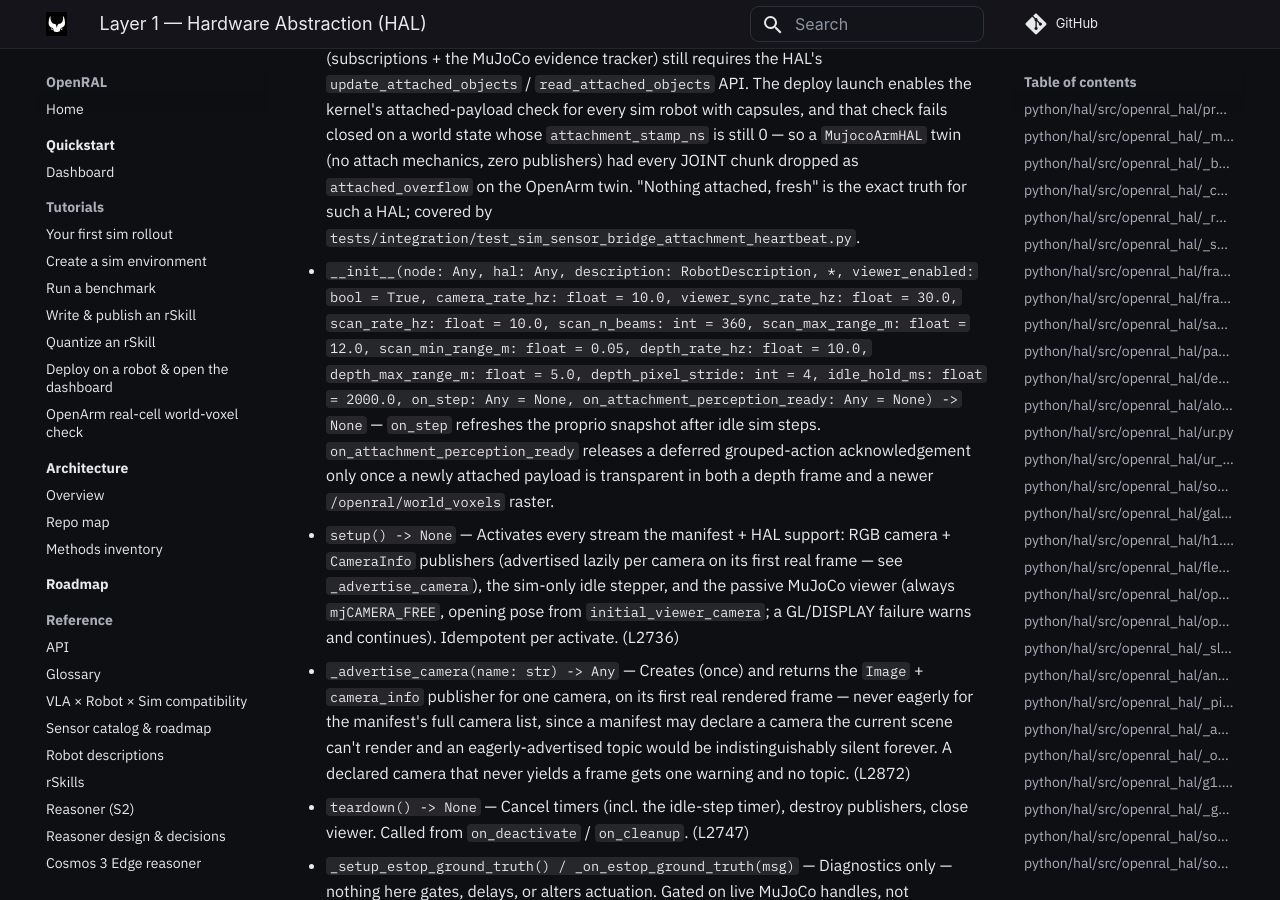
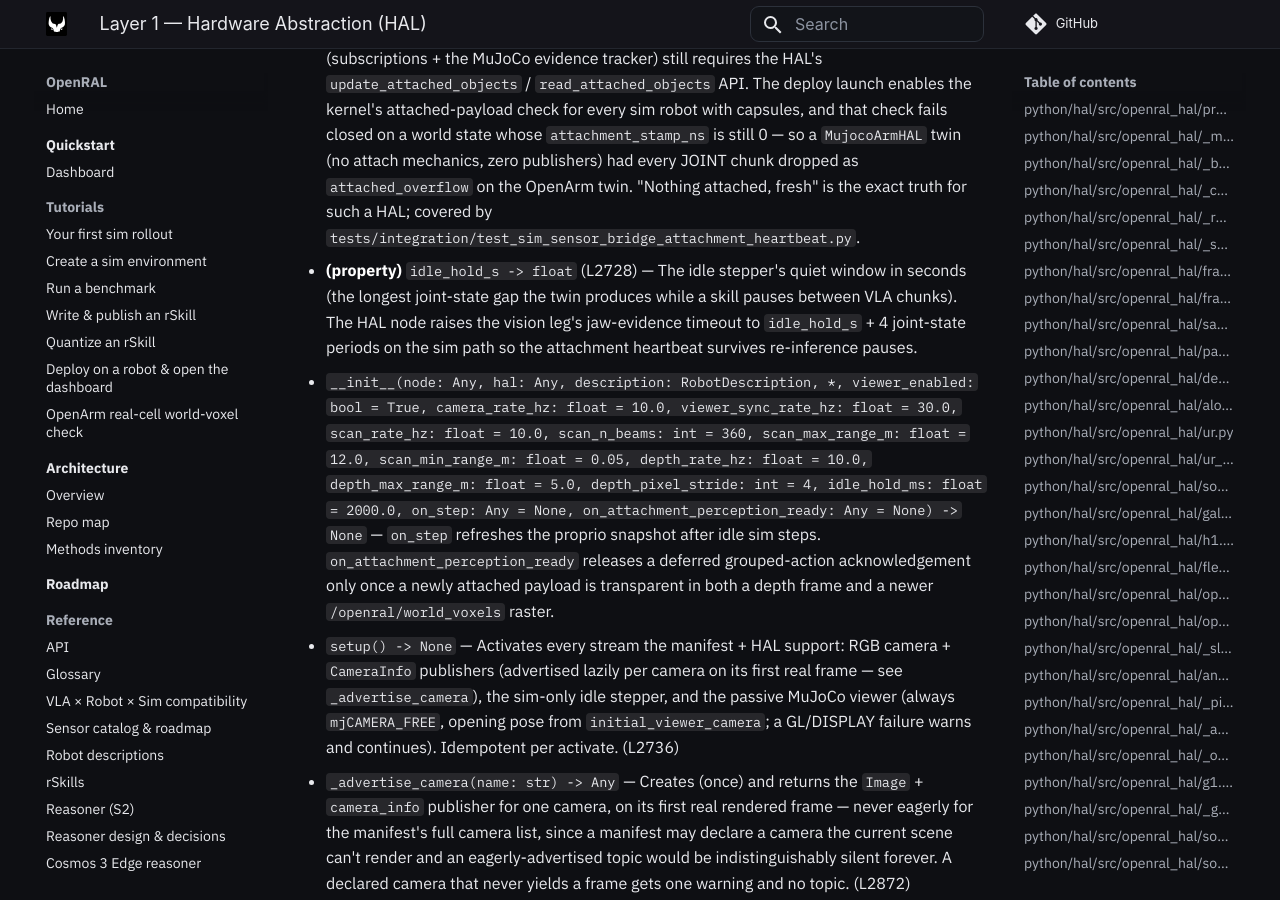
Before and after one commit to OpenRAL/openral, an MkDocs documentation site: the page built from docs/methods/01-hal.md, in a window 1280 px wide and 900 px high, scrolled down 58082 px. Built offline with MkDocs 1.6.1 and Material for MkDocs 9.7.7, drawn with Linux system fonts in a browser that asks for light colours; comment, search, counter and statistics services are not loaded.

Commit message:
docs(methods): list SimSensorBridge.idle_hold_s
Co-Authored-By: Claude Opus 5.5 <noreply@anthropic.com>
Claude-Session: https://claude.ai/code/session_01KTrV7z7yWp6QksMj6bfNMx
Signed-off-by: Adrian <adrianllopart@gmail.com>

```diff
--- a/docs/methods/01-hal.md
+++ b/docs/methods/01-hal.md
@@ -787,6 +787,7 @@ _Shared sim-sensor + viewer bridge for scene-attached HAL lifecycle nodes: repub
 - `candidate_chunk_digest(*, stamp_ns: int, control_mode: int, horizon: int, n_dof: int, flat: Sequence[float], cartesian_delta_scale: Sequence[float] = (), ee_name: str = "", frame_id: str = "", rskill_id: str = "", trace_id: str = "", tick_index: int = 0, runner_session_id: int = 0) -> dict[str, object]` — Pure JSON-safe digest of one `openral_msgs/ActionChunk`, reshaped into `horizon` rows of `n_dof` under `ticks` (a mismatched length is kept verbatim with `shape_mismatch: true`, never truncated). Records `runner_session_id` beside `tick_index` (0 = legacy producer), since a tick number alone is ambiguous across a runner restart. The command-side record of a predicted-horizon stop — the configuration the kernel actually adjudicated is instead `CollisionEvidence.joint_positions_rad`, the authority. Cached per chunk by `SimSensorBridge._on_candidate_action`. (L2360)
 - `initial_configuration_stop_record(snapshot: Mapping[str, object], *, stop_seq: int, last_action_ns: int, candidate_chunks_seen: int) -> dict[str, object] | None` — Pure classifier separating a scene-initialization stop from a mid-task one: `None` once anything has been applied (`last_action_ns != 0`), else a record naming the stop as one the scene reset produced rather than one the robot was driven into — no policy, chunk, or margin change can clear it. `candidate_chunks_seen` is reported but doesn't gate, since a chunk the kernel rejected never reached `send_action`. Diagnostics only — never suppresses, delays, or alters the stop. Called by `SimSensorBridge._log_initial_configuration_stop`. (L2430)
 - `class SimSensorBridge` — Wires and tears down sim-sensor publishers and the MuJoCo viewer on a HAL lifecycle node, gated on the robot manifest + HAL capability. `attachment_heartbeat=False` (the HAL node sets it via `sim_attachment_heartbeat` when its vision attachment leg is on, and always under `hal_mode:=real`, where "nothing attached" has no evidence behind it) opens no `/openral/attachment_state` publisher for a HAL without the attachment API, so one authority publishes on that latched topic. Owns `/scan` for both a live MJCF ray-cast (`SimAttachedHAL`) and a `constant_scan_no_hit_ranges` fan for the bare digital twin. (L2515) **Attachment heartbeat for every sim HAL (2026-09-22):** `_setup_attachment_state()` always creates the `/openral/attachment_state` publisher and its 0.2 s timer; only the staging path (subscriptions + the MuJoCo evidence tracker) still requires the HAL's `update_attached_objects` / `read_attached_objects` API. The deploy launch enables the kernel's attached-payload check for every sim robot with capsules, and that check fails closed on a world state whose `attachment_stamp_ns` is still 0 — so a `MujocoArmHAL` twin (no attach mechanics, zero publishers) had every JOINT chunk dropped as `attached_overflow` on the OpenArm twin. "Nothing attached, fresh" is the exact truth for such a HAL; covered by `tests/integration/test_sim_sensor_bridge_attachment_heartbeat.py`.
+  - **(property)** `idle_hold_s -> float` (L2728) — The idle stepper's quiet window in seconds (the longest joint-state gap the twin produces while a skill pauses between VLA chunks). The HAL node raises the vision leg's jaw-evidence timeout to `idle_hold_s` + 4 joint-state periods on the sim path so the attachment heartbeat survives re-inference pauses.
   - `__init__(node: Any, hal: Any, description: RobotDescription, *, viewer_enabled: bool = True, camera_rate_hz: float = 10.0, viewer_sync_rate_hz: float = 30.0, scan_rate_hz: float = 10.0, scan_n_beams: int = 360, scan_max_range_m: float = 12.0, scan_min_range_m: float = 0.05, depth_rate_hz: float = 10.0, depth_max_range_m: float = 5.0, depth_pixel_stride: int = 4, idle_hold_ms: float = 2000.0, on_step: Any = None, on_attachment_perception_ready: Any = None) -> None` — `on_step` refreshes the proprio snapshot after idle sim steps. `on_attachment_perception_ready` releases a deferred grouped-action acknowledgement only once a newly attached payload is transparent in both a depth frame and a newer `/openral/world_voxels` raster.
   - `setup() -> None` — Activates every stream the manifest + HAL support: RGB camera + `CameraInfo` publishers (advertised lazily per camera on its first real frame — see `_advertise_camera`), the sim-only idle stepper, and the passive MuJoCo viewer (always `mjCAMERA_FREE`, opening pose from `initial_viewer_camera`; a GL/DISPLAY failure warns and continues). Idempotent per activate. (L2736)
   - `_advertise_camera(name: str) -> Any` — Creates (once) and returns the `Image` + `camera_info` publisher for one camera, on its first real rendered frame — never eagerly for the manifest's full camera list, since a manifest may declare a camera the current scene can't render and an eagerly-advertised topic would be indistinguishably silent forever. A declared camera that never yields a frame gets one warning and no topic. (L2872)
```
